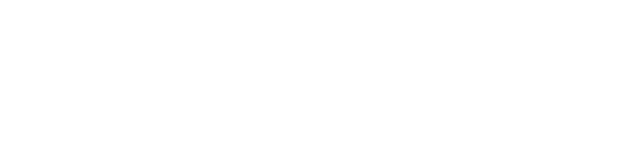
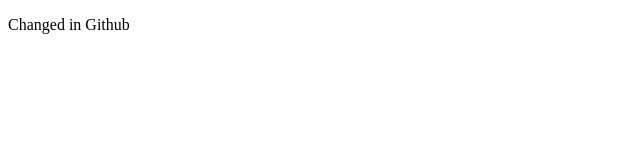
Before and after one commit to majidlone349/mern2, a plain HTML site: page index.html in a window 1280 px wide. Shown: the whole page, without its empty margins (0-640 px from the left). Drawn offline with Linux system fonts and the light colour scheme.

Commit message:
Update index.html

```diff
--- a/index.html
+++ b/index.html
@@ -5,5 +5,7 @@
     <meta name="viewport" content="width=device-width, initial-scale=1.0" />
     <title>Document</title>
   </head>
-  <body></body>
+  <body>
+    <p> Changed in Github</p>
+  </body>
 </html>
```
